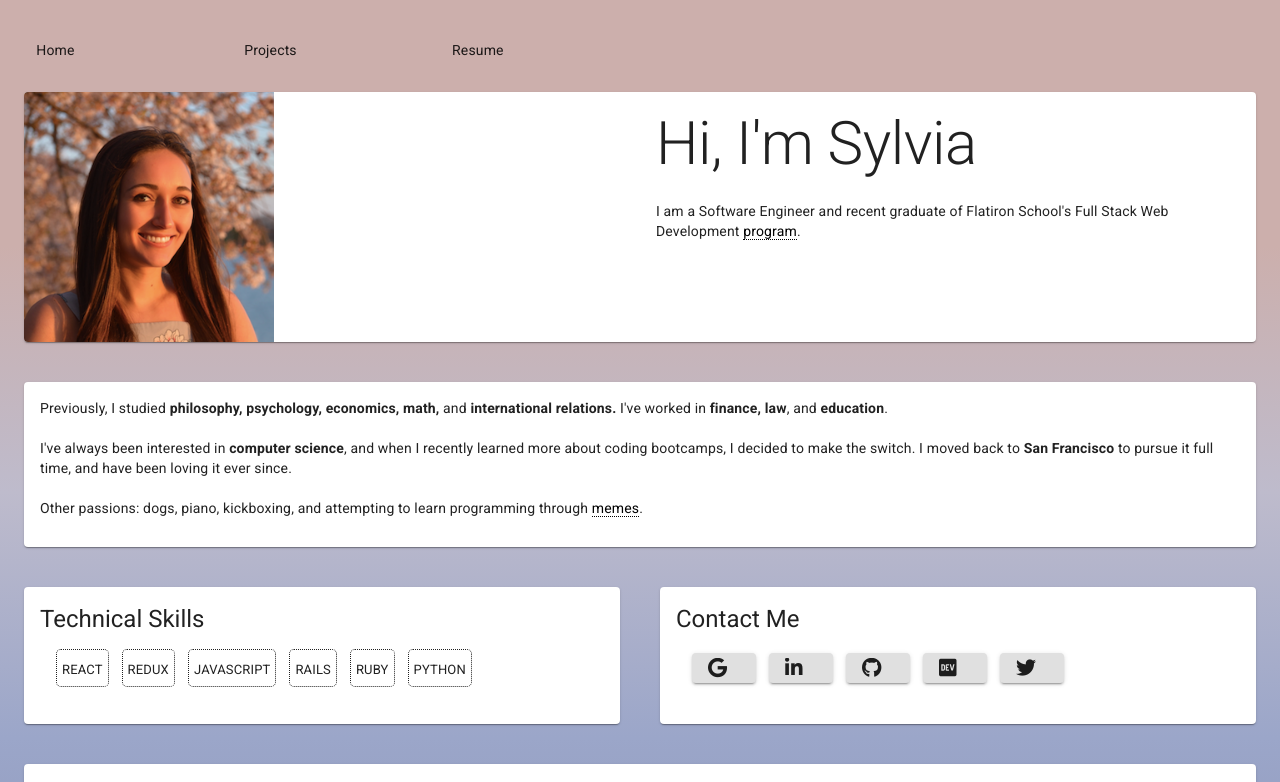
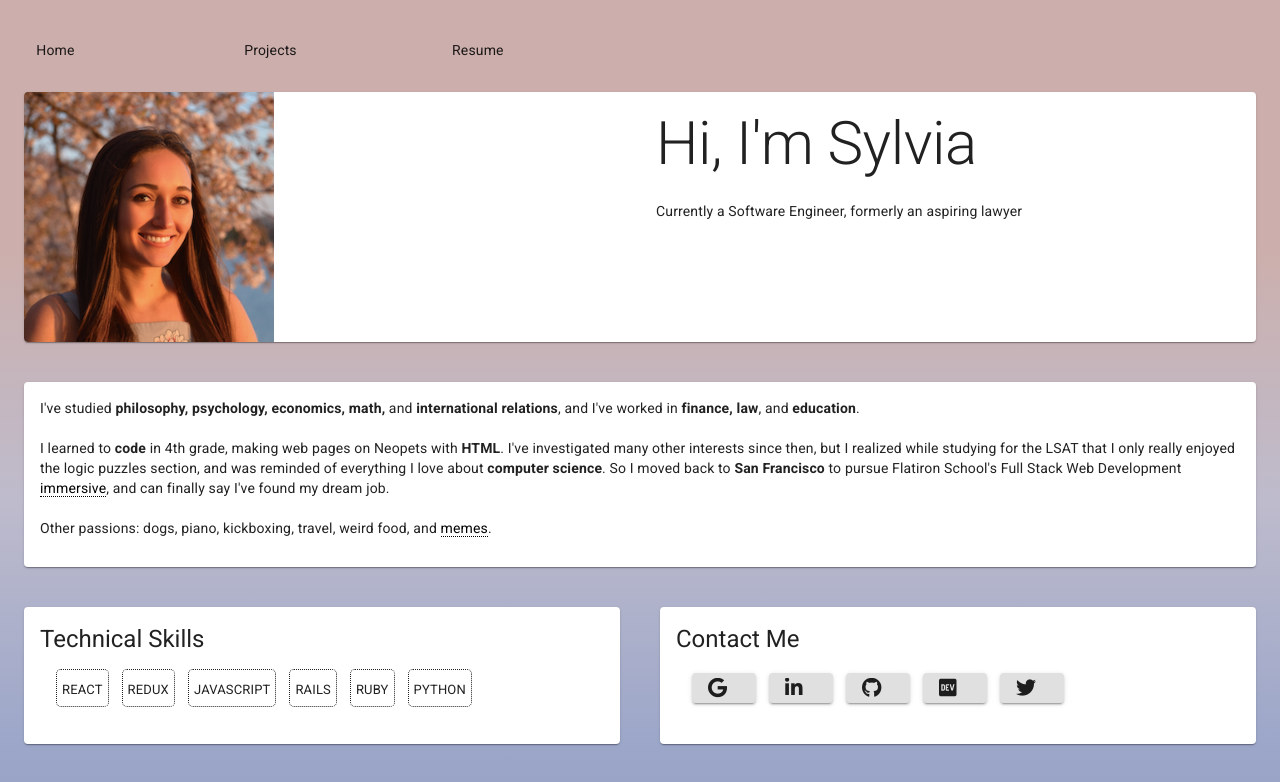
Before and after one commit to sylviapap/personal-site-react, a React (Create React App) app: page / in a window 1280 px wide. Shown: the top 782 px of the page. Built offline with nearby package versions, Linux system fonts and the light colour scheme.

Commit message:
Update description

```diff
--- a/src/pages/Home.js
+++ b/src/pages/Home.js
@@ -51,7 +51,6 @@ const useStyles = makeStyles({
 });
 
 export default function Home() {
-  const name = data.firstname;
   const profilepic= "images/"+data.image;
   const skills = data.skills
   const classes = useStyles();
@@ -75,10 +74,10 @@ export default function Home() {
             <Grid item xs={6}>
               <CardContent>
                 <Typography gutterBottom variant="h2" component="h2">
-                  Hi, I'm {name}
+                  Hi, I'm Sylvia
                 </Typography>
                 <Typography variant="body2" gutterBottom>
-                  I am a Software Engineer and recent graduate of Flatiron School's Full Stack Web Development <Link className={classes.links} underline="none" href="https://flatironschool.com/career-courses/coding-bootcamp/san-francisco">program</Link>.
+                  Currently a Software Engineer, formerly an aspiring lawyer
                 </Typography>
               </CardContent>
             </Grid>
@@ -92,13 +91,13 @@ export default function Home() {
         <Card className={classes.root}>
             <CardContent>
               <Typography variant="body2" gutterBottom>
-              Previously, I studied <strong>philosophy, psychology, economics, math,</strong> and <strong>international relations.</strong> I've worked in <strong>finance, law</strong>, and <strong>education</strong>.
+              I've studied <strong>philosophy, psychology, economics, math,</strong> and <strong>international relations</strong>, and I've worked in <strong>finance, law</strong>, and <strong>education</strong>.
               <br></br>
               <br></br>
-              I've always been interested in <strong>computer science</strong>, and when I recently learned more about coding bootcamps, I decided to make the switch. I moved back to <strong>San Francisco</strong> to pursue it full time, and have been loving it ever since.
+              I learned to <strong>code</strong> in 4th grade, making web pages on Neopets with <strong>HTML</strong>. I've investigated many other interests since then, but I realized while studying for the LSAT that I only really enjoyed the logic puzzles section, and was reminded of everything I love about <strong>computer science</strong>. So I moved back to <strong>San Francisco</strong> to pursue Flatiron School's Full Stack Web Development <Link className={classes.links} underline="none" href="https://flatironschool.com/career-courses/coding-bootcamp/san-francisco">immersive</Link>, and can finally say I've found my dream job.
               <br></br>
               <br></br>
-              Other passions: dogs, piano, kickboxing, and attempting to learn programming through <Link className={classes.links} underline="none" href="https://www.instagram.com/p/B-AJtycgYKU/?igshid=12f3s8qalj71s">memes</Link>.
+              Other passions: dogs, piano, kickboxing, travel, weird food, and <Link className={classes.links} underline="none" href="https://www.instagram.com/p/B-AJtycgYKU/?igshid=12f3s8qalj71s">memes</Link>.
                 </Typography>
             </CardContent>
         </Card>
```
